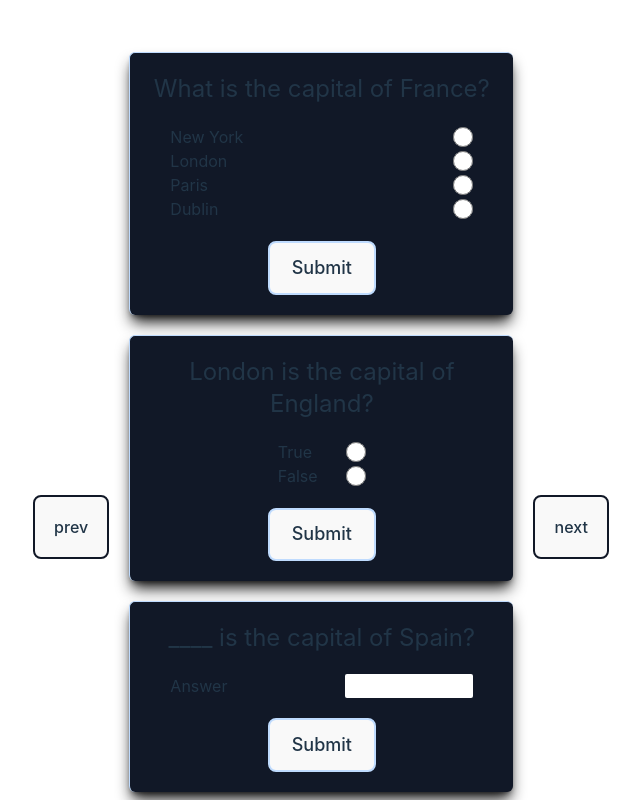
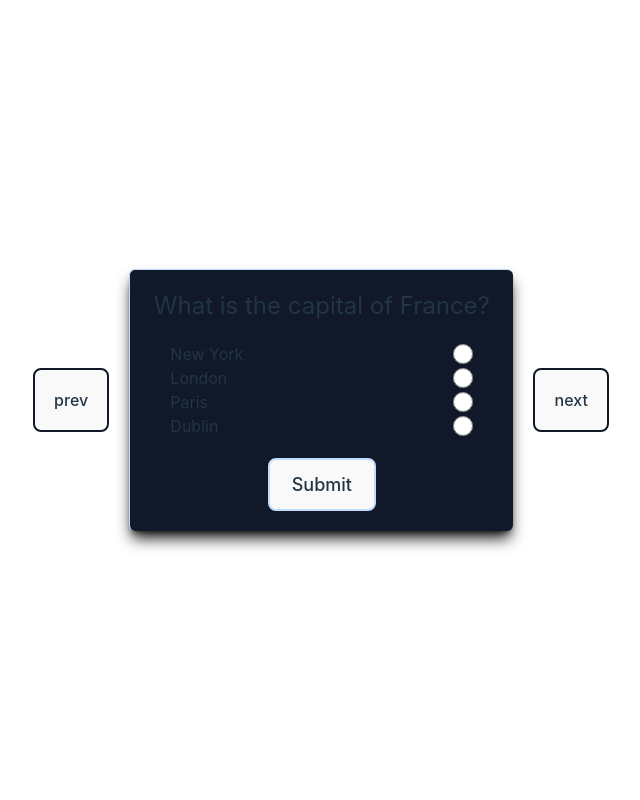
Before and after one commit to LamarcheG/quiz-app, a React (Vite) app: page / in a window 1280 px wide. Shown: the top 800 px of the page, without its empty margins (319-959 px from the left). Built offline with nearby package versions, Linux system fonts and the light colour scheme.

Commit message:
feat: make a question stack

```diff
--- a/src/Components/QuestionStack.tsx
+++ b/src/Components/QuestionStack.tsx
@@ -20,6 +20,13 @@ interface questionStackProps {
 export const QuestionStack = ({ questions }: questionStackProps) => {
   const [selectedChoice, setSelectedChoice] = useState<[Number, string][]>([]);
   const [questionStack, setQuestions] = useState<IQuestionItem[]>(questions);
+  const [currentQuestion, setCurrentQuestion] = useState<IQuestionItem>(
+    questionStack[0]
+  );
+
+  useEffect(() => {
+    setCurrentQuestion(questionStack[0]);
+  }, [questionStack]);
 
   useEffect(() => {
     //initialize the selectedChoice array with empty strings
@@ -51,6 +58,13 @@ export const QuestionStack = ({ questions }: questionStackProps) => {
     setQuestions([...questionStack.slice(1), questionStack[0]]);
   };
 
+  const nextQuestionCorrect = () => {
+    //remove the current question from the stack and wait for the transition to finish
+    setTimeout(() => {
+      setQuestions(questionStack.slice(1));
+    }, 700);
+  };
+
   return (
     <div className="flex items-center">
       <button
@@ -60,40 +74,41 @@ export const QuestionStack = ({ questions }: questionStackProps) => {
       >
         prev
       </button>
-      <ul>
-        {questionStack.map((question) => (
+      {questionStack.length !== 0 ? (
         <QuestionItem
-            question={question}
-            key={question.id}
-            selectedChoice={getAnswerForQuestion(question.id)}
-            nextQuestion={nextQuestion}
+          question={currentQuestion}
+          key={currentQuestion.id}
+          selectedChoice={getAnswerForQuestion(currentQuestion.id)}
+          nextQuestion={nextQuestionCorrect}
         >
-            {question.type === QuestionType.MultipleChoice ? (
+          {currentQuestion.type === QuestionType.MultipleChoice ? (
             <MultipleChoice
-                question={question as MultipleChoiceQuestion}
+              question={currentQuestion as MultipleChoiceQuestion}
               handleChange={handleChange}
             />
-            ) : question.type === QuestionType.TrueFalse ? (
+          ) : currentQuestion.type === QuestionType.TrueFalse ? (
             <TrueOrFalse
-                question={question as TrueFalseQuestion}
+              question={currentQuestion as TrueFalseQuestion}
               handleChange={handleChange}
             />
-            ) : question.type === QuestionType.FillInTheBlank ? (
+          ) : currentQuestion.type === QuestionType.FillInTheBlank ? (
             <FillInTheBlank
-                question={question as FillInTheBlankQuestion}
+              question={currentQuestion as FillInTheBlankQuestion}
               handleChange={handleChange}
             />
-            ) : question.type === QuestionType.ShortAnswer ? (
+          ) : currentQuestion.type === QuestionType.ShortAnswer ? (
             <ShortAnswer
-                question={question as ShortAnswerQuestion}
+              question={currentQuestion as ShortAnswerQuestion}
               handleChange={handleChange}
             />
           ) : (
             <p>Question type not supported</p>
           )}
         </QuestionItem>
-        ))}
-      </ul>
+      ) : (
+        <p className="p-5 text-3xl">Quiz complete!</p>
+      )}
+
       <button
         type="button"
         onClick={nextQuestion}
```
Lines whose indentation alone changed are shown as unchanged.
